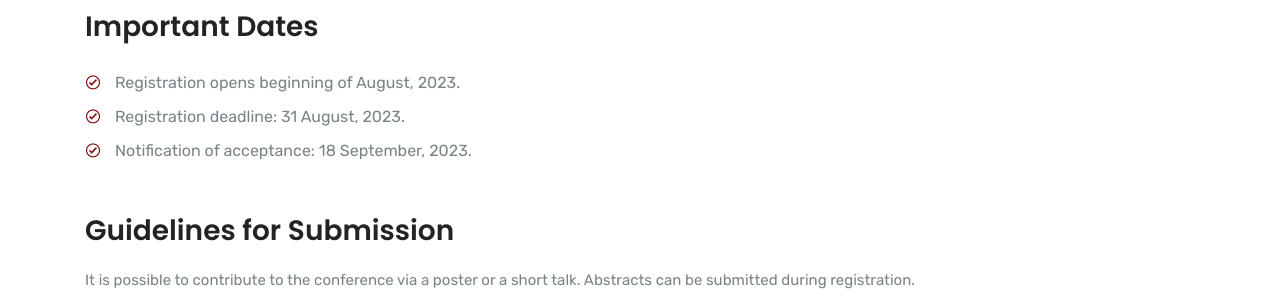
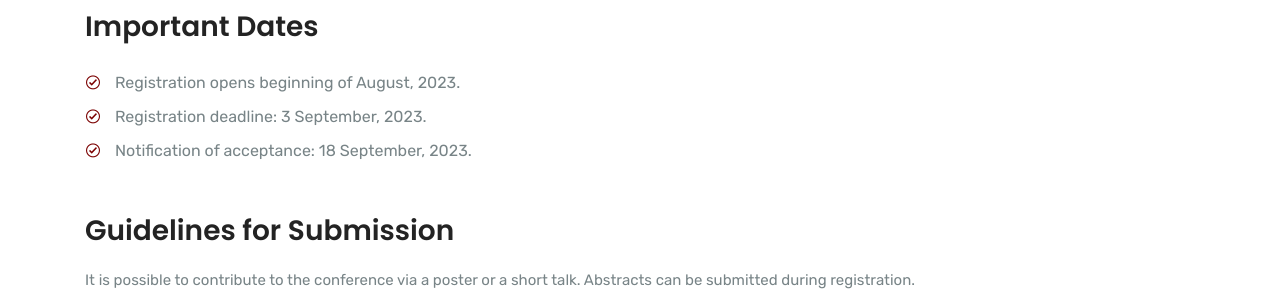
Before and after one commit to comco23/comco23.github.io, a Jekyll site: the page built from submission.html, in a window 1280 px wide and 900 px high, scrolled down 903 px. Shown: the part 153-453 px from the top of the window. Built offline with Jekyll 4.4.1, drawn with Linux system fonts in a browser that asks for light colours; some web fonts are replaced.

Commit message:
changed the important dates

```diff
--- a/_data/importantdates.json
+++ b/_data/importantdates.json
@@ -1,6 +1,6 @@
 [
 	"Registration opens beginning of August, 2023.",
-	"Registration deadline: 31 August, 2023.",
+	"Registration deadline: 3 September, 2023.",
 	"Notification of acceptance: 18 September, 2023."
 
 ]
```
